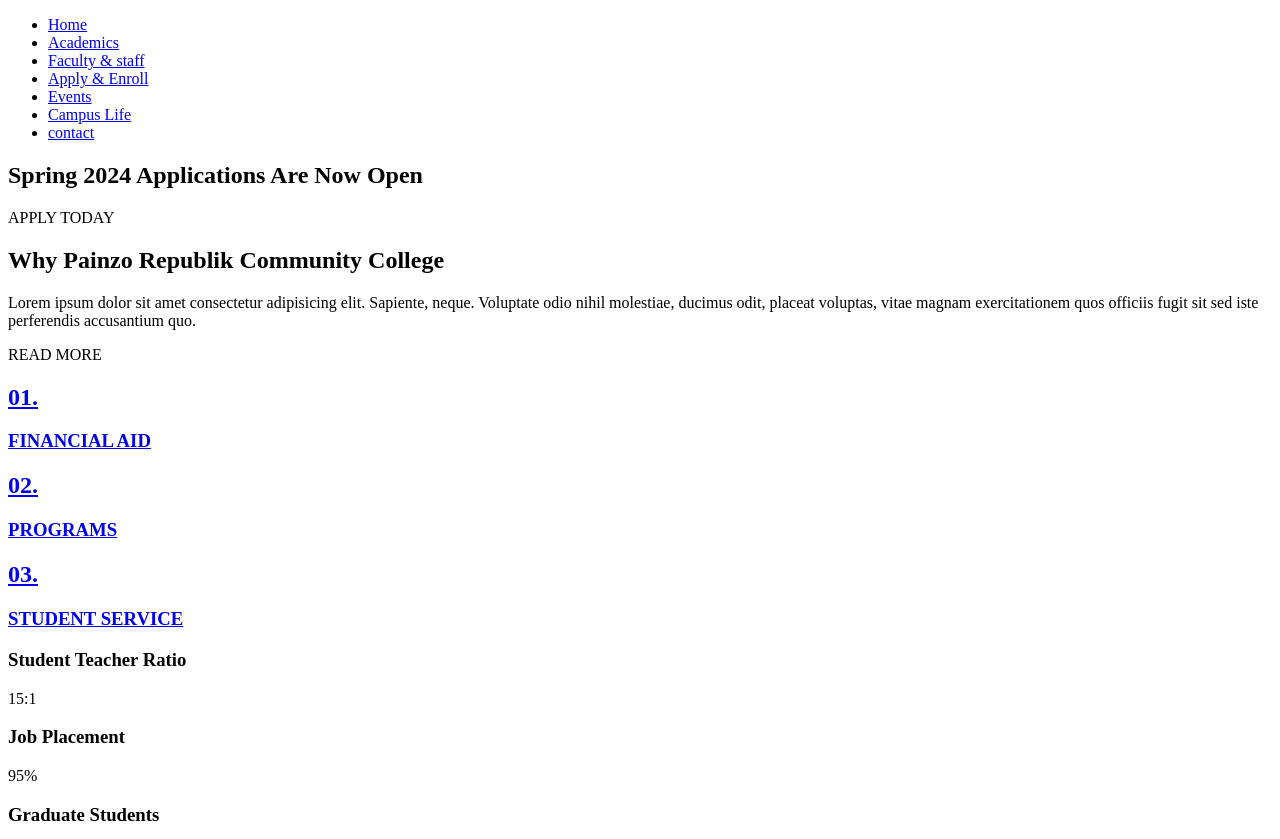
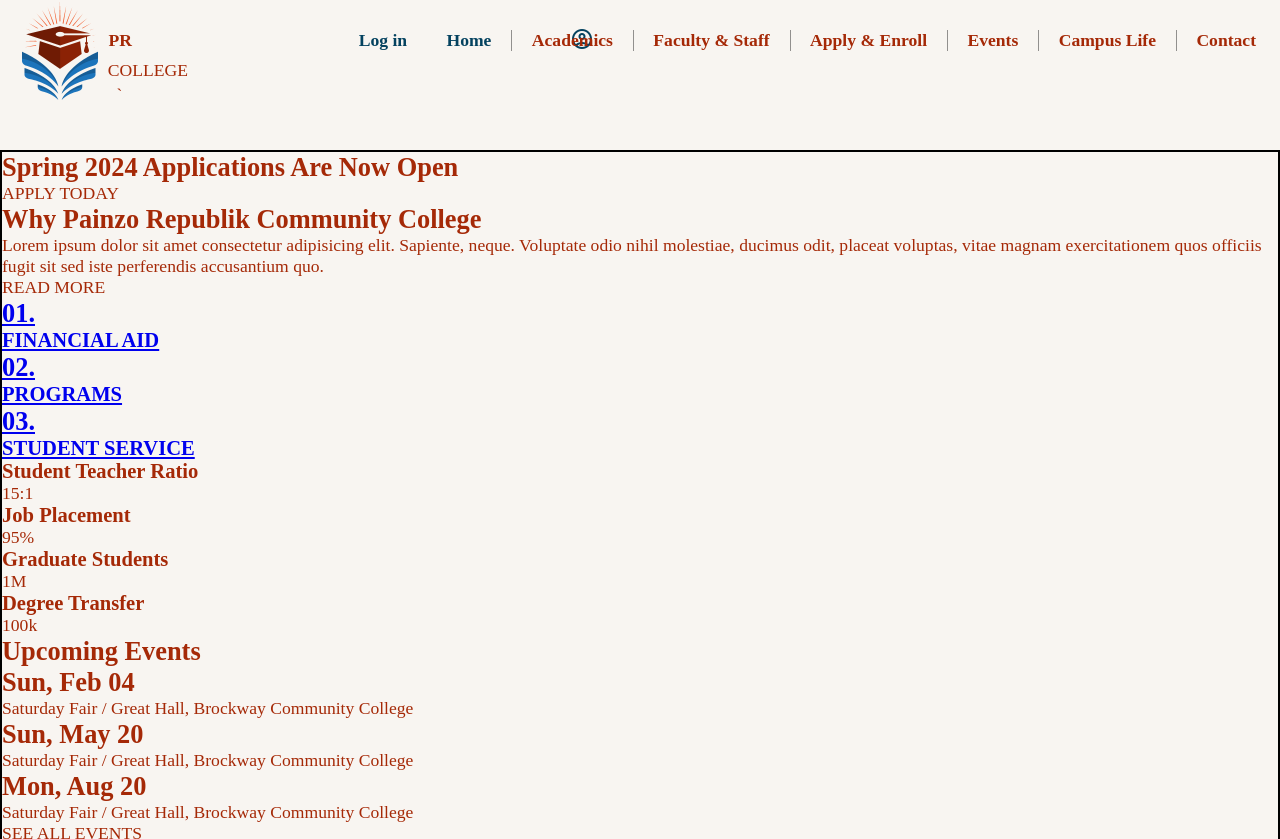
Before and after one commit to Muizo/PR_College, a plain HTML site: page index.html in a window 1280 px wide. Shown: the top 839 px of the page. Drawn offline with nearby package versions, Linux system fonts and the light colour scheme.

Commit message:
Designed the header and nav

```diff
--- a/css/style.css
+++ b/css/style.css
@@ -0,0 +1,107 @@
+* {
+    margin: 0;
+    padding: 0;
+    box-sizing: border
+}
+
+
+body {
+    background-color: #f8f5f1;
+    font-size: 1.1rem;
+    color:  #a52907;
+}
+
+/*Headeer and Nav Section*/
+header {
+    position: relative;
+    padding-left: 12px;
+    position: fixed;
+    top: 0;
+    overflow: auto;
+    width: 100%;
+    z-index: 1;
+    background-color: #f8f5f1
+}
+
+.head-container {
+    display: inline-block;
+    position: relative;
+}
+
+.header {
+    position: absolute;
+    top: 30px;
+    right: -20px;
+    font-weight: bold;
+}
+
+.head{
+    position: absolute;
+    top: 60px;
+    right: -76px;
+}
+
+nav ul {
+    list-style-type: none;
+    overflow: auto;
+    text-align: right;
+    position: absolute;
+    top: 30px;
+    right: 0;
+    margin-right: 1rem;;
+}
+
+li {
+    display: inline-block;
+}
+
+nav a {
+    display: block;
+    padding-right: 20px;
+    padding-left: 15px;
+    border-right: 1px solid #00000069;
+    color: #a52907;
+    text-decoration: none;
+    font-weight: 600;
+}
+
+.active {
+    color: #04425f;
+}
+
+.first {
+    border: none;
+}
+
+.last {
+    border: none;
+    text-transform: capitalize;
+}
+
+nav a:hover:not(.active) {
+    color: #04425f;
+}
+
+.material-symbols-outlined {
+    display: inline-block;
+    padding-right: 6px;
+    color: #04425f;
+}
+
+#testing {
+    display: inline-block;
+    padding: 0;
+    font-size: 2rem;
+    position: absolute;
+    top: 22px;
+    left: 570px;
+    border: none;
+    color: #fff;
+}
+
+/*design for the body*/
+main {
+    margin-top: 150px;
+    border: 2px solid #000;
+    padding: none;
+}
--- a/index.html
+++ b/index.html
@@ -2,24 +2,37 @@
 <html lang="en">
 <head>
     <meta charset="UTF-8">
-    <meta name="viewport" content="width=device-width, initial-scale=1.0">
     <meta name="Author" content="Abdulmuiz OLamide">
     <meta name="Description" content="This is an educational college website">
+    <meta name="keyword" content="College to Study">
+    <meta http-equiv="refresh" content="30">
+    <meta name="viewport" content="width=device-width, initial-scale=1.0">
     <title>Painzo Republik College</title>
+    <link rel="stylesheet" href="https://fonts.googleapis.com/css2?family=Material+Symbols+Outlined:opsz,wght,FILL,GRAD@24,400,0,0" />
     <link rel="stylesheet" href="css/style.css">
 </head>
 <body>
     <header>
         <nav>
+         <span class="head-container">
+            <img src="img/Blue Modern Free Academy Logo (100 x 100 px) (100 x 100 px).png" width="100" height="100">
+            <span class="header">PR</span>
+            <span class="head">COLLEGE</span>
+        </span>
+        <a id="testing" class="active" href="#">
+            <span class="material-symbols-outlined">account_circle </span>
+        </a>
             <ul>
-                <li><a href="#">Home</a></li>
-                <li><a href="#">Academics</a></li>
-                <li><a href="#">Faculty & staff</a></li>
+                <li><a class="active first" href="#">Log in</a>
+                </li>
+                <li><a class="active" href="index.html">Home</a></li>
+                <li><a href="academics.html">Academics</a></li>
+                <li><a href="faculty.html">Faculty & Staff</a></li>
                 <li><a href="#">Apply & Enroll</a></li>
-                <li><a href="#">Events</a></li>
-                <li><a href="#">Campus Life</a></li>
-                <li><a href="#">contact</a></li>
-            </ul>
+                <li><a href="events.html">Events</a></li>
+                <li><a href="campus.html">Campus Life</a></li>
+                <li><a class="last" href="contact.html">contact</a></li>
+            </ul>`
         </nav>
     </header>
 
```
Also changed, not shown: academics.html (added, +50 -0 lines), apply.html (added, +56 -0 lines), campus.html (added, +50 -0 lines), contact.html (added, +49 -0 lines), events.html (added, +49 -0 lines), faculty.html (added, +51 -0 lines), css/acad.css (added), img/Blue Modern Free Academy Logo (100 x 100 px) (100 x 100 px).png (added), img/prlogo.png (added).
